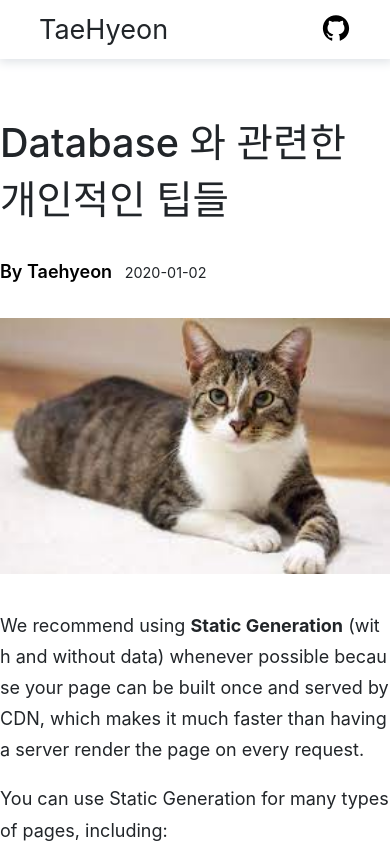
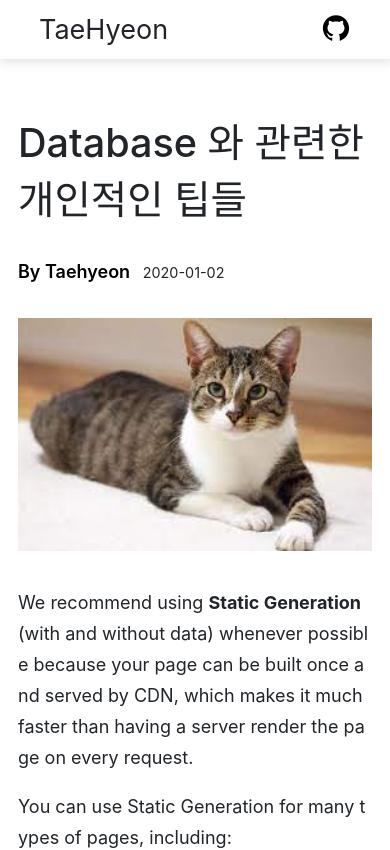
Before and after one commit to th2205/my-blog, a Next.js app: page /posts/cc in a window 390 px wide. Shown: the top 850 px of the page. Built offline with nearby package versions, Linux system fonts and the light colour scheme.

Commit message:
style: Post component 반응형 적용

```diff
--- a/components/PostLayout.module.scss
+++ b/components/PostLayout.module.scss
@@ -2,4 +2,8 @@
   width: 100%;
   max-width: 800px;
   margin: 0 auto;
+
+  @media (max-width: 800px) {
+    padding: 0 1rem;
+  }
 }
```
